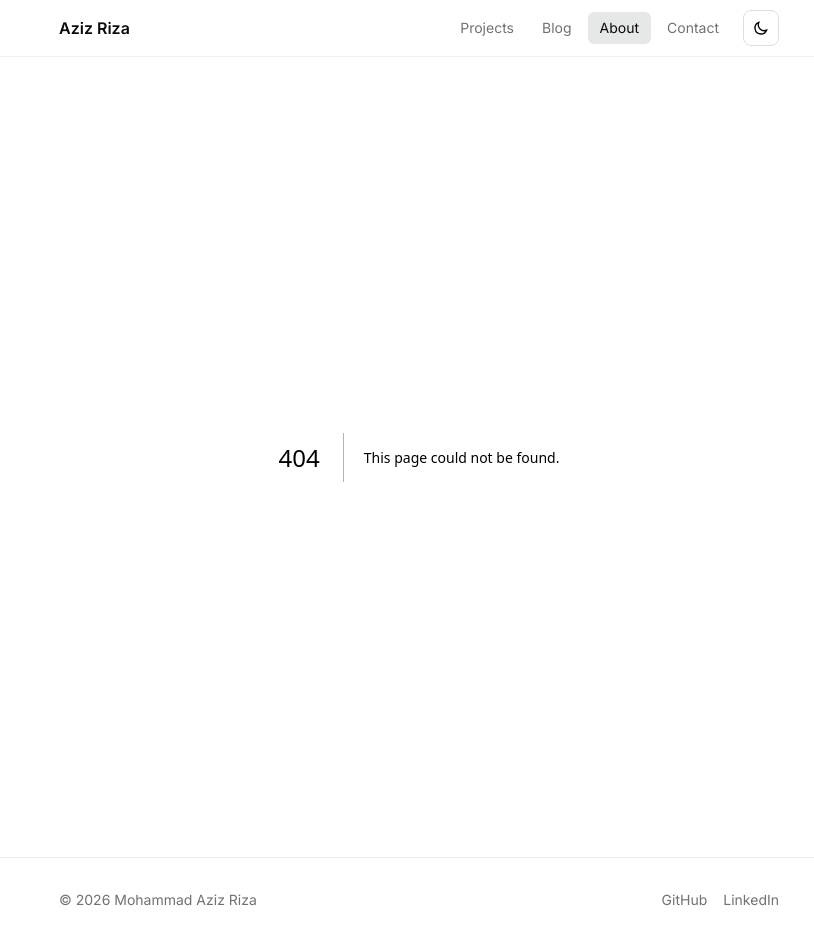
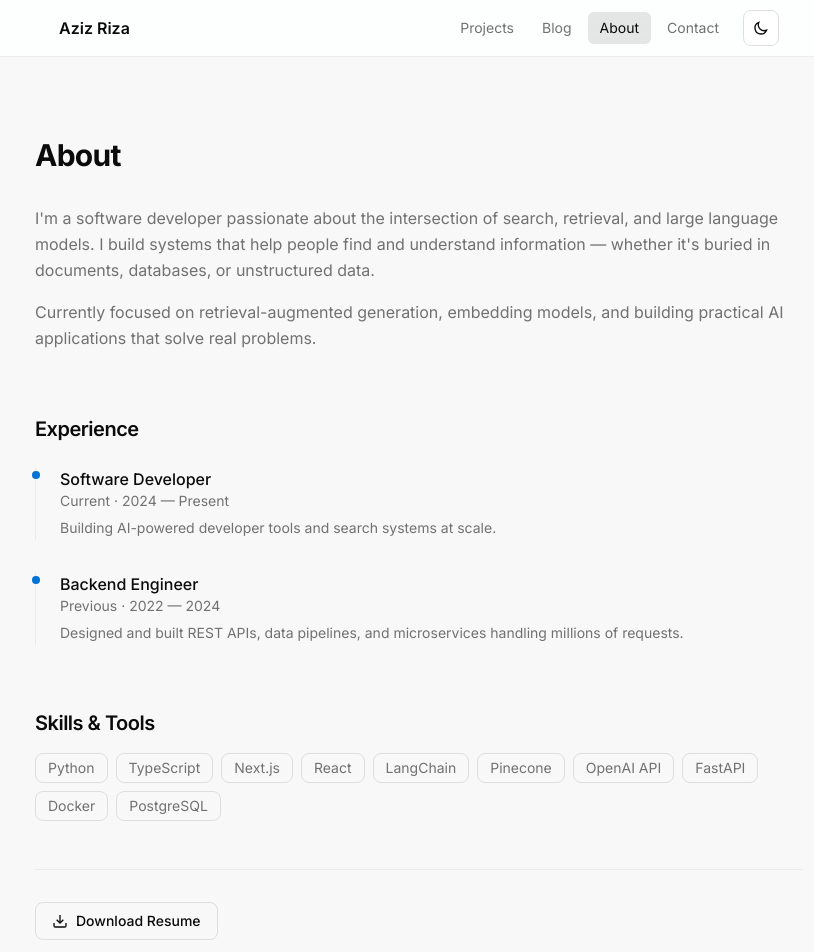
Before and after one commit to azizriza1210/portfolio-web, a Next.js app: page /about in a window 1280 px wide. Before the commit this address had no page. Shown: the top 952 px of the page, without its empty margins (221-1035 px from the left). Built offline with nearby package versions, Linux system fonts and the light colour scheme.

Commit message:
About page with experience timeline, skills, and resume download

```diff
--- /dev/null
+++ b/src/app/(routes)/about/page.tsx
@@ -0,0 +1,143 @@
+"use client";
+
+import { SpringDiv } from "@/components/motion/SpringDiv";
+import Link from "next/link";
+
+const skills = [
+  "Python",
+  "TypeScript",
+  "Next.js",
+  "React",
+  "LangChain",
+  "Pinecone",
+  "OpenAI API",
+  "FastAPI",
+  "Docker",
+  "PostgreSQL",
+];
+
+const experience = [
+  {
+    role: "Software Developer",
+    company: "Current",
+    period: "2024 — Present",
+    description:
+      "Building AI-powered developer tools and search systems at scale.",
+  },
+  {
+    role: "Backend Engineer",
+    company: "Previous",
+    period: "2022 — 2024",
+    description:
+      "Designed and built REST APIs, data pipelines, and microservices handling millions of requests.",
+  },
+];
+
+export default function AboutPage() {
+  return (
+    <div className="py-16 sm:py-20 px-4 sm:px-6">
+      <div className="mx-auto max-w-3xl">
+        <SpringDiv
+          initial={{ opacity: 0, y: 16 }}
+          animate={{ opacity: 1, y: 0 }}
+        >
+          <h1 className="text-3xl font-bold tracking-tight text-foreground">
+            About
+          </h1>
+        </SpringDiv>
+
+        <SpringDiv
+          initial={{ opacity: 0, y: 16 }}
+          animate={{ opacity: 1, y: 0 }}
+          transition={{ delay: 0.1 }}
+          className="mt-8"
+        >
+          <p className="text-muted leading-relaxed">
+            I&apos;m a software developer passionate about the intersection of
+            search, retrieval, and large language models. I build systems that
+            help people find and understand information — whether it&apos;s
+            buried in documents, databases, or unstructured data.
+          </p>
+          <p className="mt-4 text-muted leading-relaxed">
+            Currently focused on retrieval-augmented generation, embedding
+            models, and building practical AI applications that solve real
+            problems.
+          </p>
+        </SpringDiv>
+
+        <SpringDiv
+          initial={{ opacity: 0, y: 16 }}
+          whileInView={{ opacity: 1, y: 0 }}
+          viewport={{ once: true, margin: "-80px" }}
+          className="mt-16"
+        >
+          <h2 className="text-xl font-semibold tracking-tight text-foreground">
+            Experience
+          </h2>
+          <div className="mt-6 space-y-8">
+            {experience.map((exp, i) => (
+              <div key={i} className="relative pl-6 border-l border-border/50">
+                <div className="absolute left-0 top-1 w-2 h-2 rounded-full bg-accent -translate-x-1/2" />
+                <h3 className="font-medium text-foreground">{exp.role}</h3>
+                <p className="text-sm text-muted">
+                  {exp.company} &middot; {exp.period}
+                </p>
+                <p className="mt-1.5 text-sm text-muted leading-relaxed">
+                  {exp.description}
+                </p>
+              </div>
+            ))}
+          </div>
+        </SpringDiv>
+
+        <SpringDiv
+          initial={{ opacity: 0, y: 16 }}
+          whileInView={{ opacity: 1, y: 0 }}
+          viewport={{ once: true, margin: "-80px" }}
+          className="mt-16"
+        >
+          <h2 className="text-xl font-semibold tracking-tight text-foreground">
+            Skills &amp; Tools
+          </h2>
+          <div className="mt-4 flex flex-wrap gap-2">
+            {skills.map((skill) => (
+              <span
+                key={skill}
+                className="px-3 py-1 rounded-lg border border-border text-sm text-muted"
+              >
+                {skill}
+              </span>
+            ))}
+          </div>
+        </SpringDiv>
+
+        <SpringDiv
+          initial={{ opacity: 0, y: 16 }}
+          whileInView={{ opacity: 1, y: 0 }}
+          viewport={{ once: true, margin: "-80px" }}
+          className="mt-12 pt-8 border-t border-border/50"
+        >
+          <Link
+            href="/resume.pdf"
+            target="_blank"
+            className="inline-flex items-center gap-2 px-4 py-2 rounded-lg border border-border text-sm font-medium hover:bg-foreground/5 transition-colors"
+          >
+            <svg
+              xmlns="http://www.w3.org/2000/svg"
+              viewBox="0 0 24 24"
+              fill="none"
+              stroke="currentColor"
+              strokeWidth={2}
+              className="w-4 h-4"
+            >
+              <path d="M21 15v4a2 2 0 01-2 2H5a2 2 0 01-2-2v-4" />
+              <polyline points="7 10 12 15 17 10" />
+              <line x1="12" y1="15" x2="12" y2="3" />
+            </svg>
+            Download Resume
+          </Link>
+        </SpringDiv>
+      </div>
+    </div>
+  );
+}
```
Also changed, not shown: 1 other file (tests, documents, lock files or other folders).
